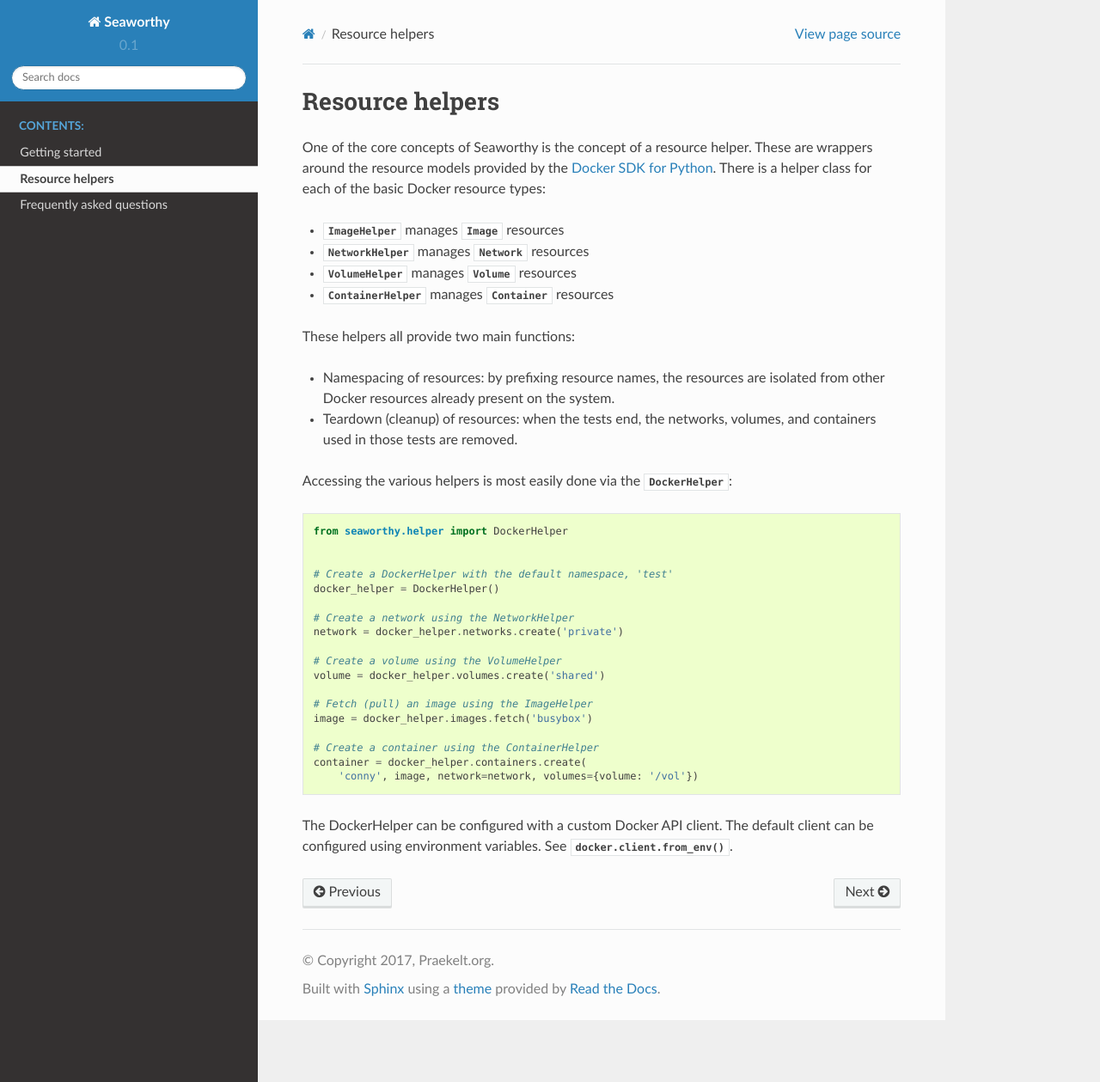
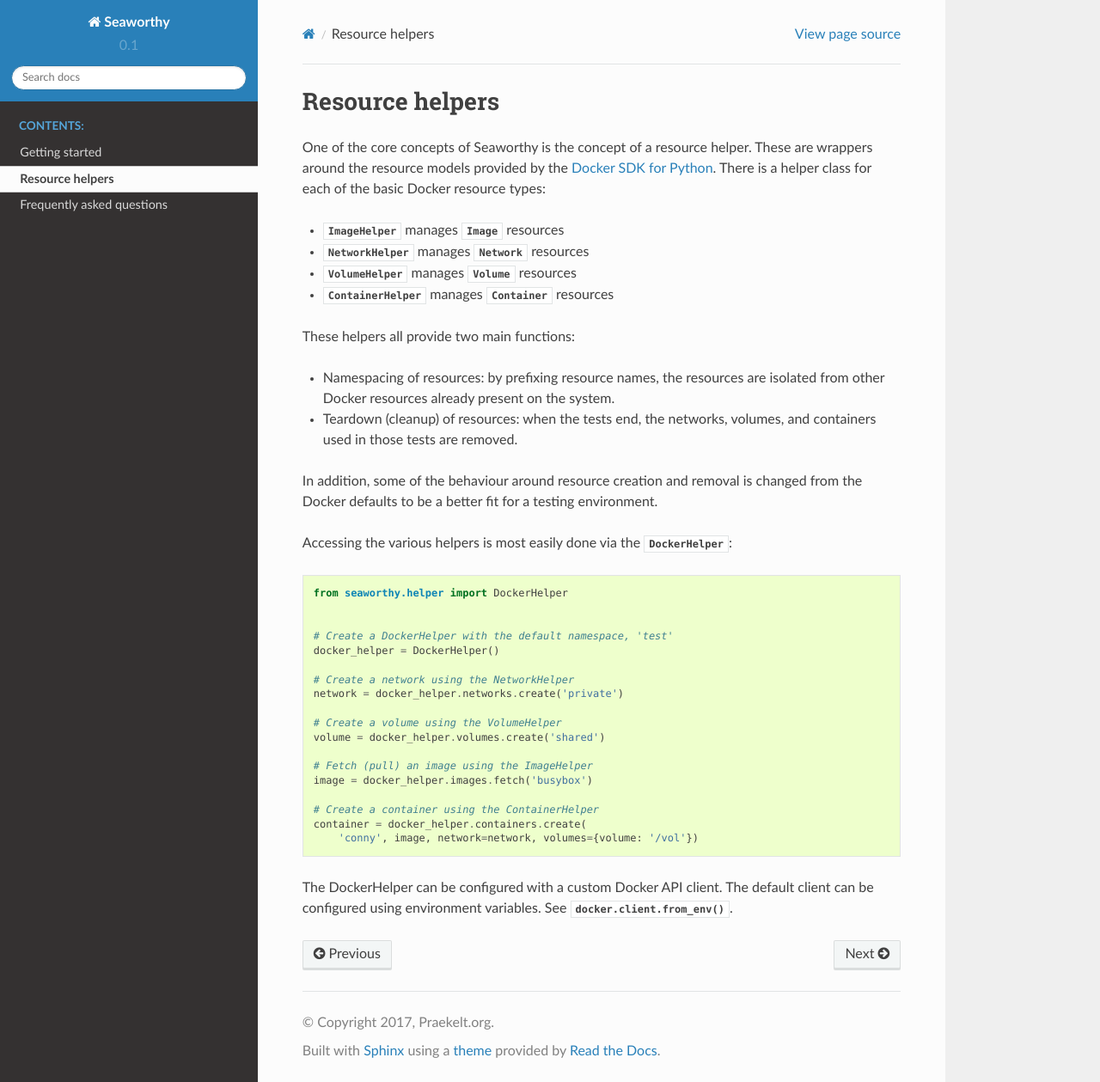
Before and after one commit to praekeltfoundation/seaworthy, a Sphinx documentation site: the page built from docs/helpers.rst, in a window 1280 px wide and 1259 px high. Shown: the whole window at 86% size. Built offline with Sphinx 7.4.7 and the Read the Docs theme 2.0.0, drawn with Linux system fonts in a browser that asks for light colours; pages that are not in the unit, such as notebooks, are missing from menus.

Commit message:
helpers: add a small note about non-default behaviour

```diff
--- a/docs/helpers.rst
+++ b/docs/helpers.rst
@@ -19,6 +19,9 @@
   isolated from other Docker resources already present on the system.
 - Teardown (cleanup) of resources: when the tests end, the networks, volumes,
   and containers used in those tests are removed.
+
+In addition, some of the behaviour around resource creation and removal is
+changed from the Docker defaults to be a better fit for a testing environment.
 
 Accessing the various helpers is most easily done via the
 :class:`~seaworthy.helper.DockerHelper`::
```
